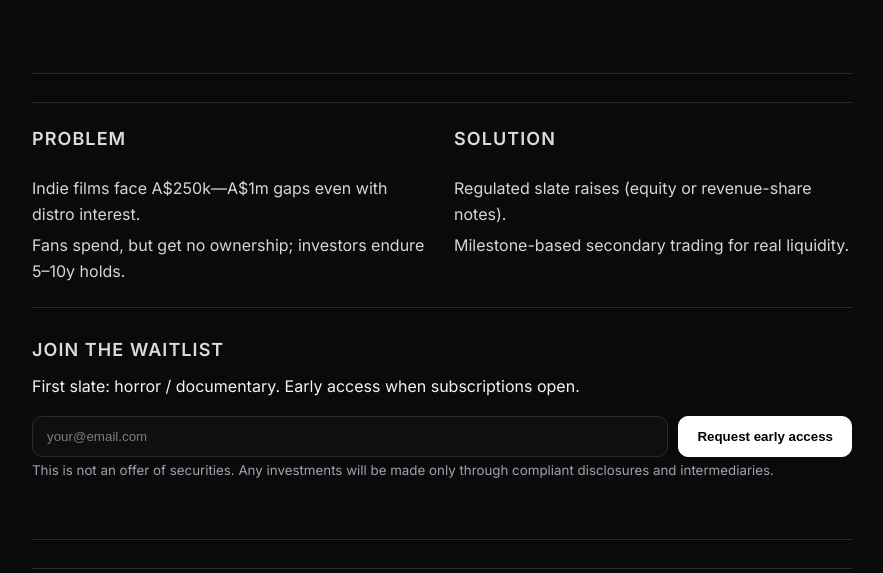
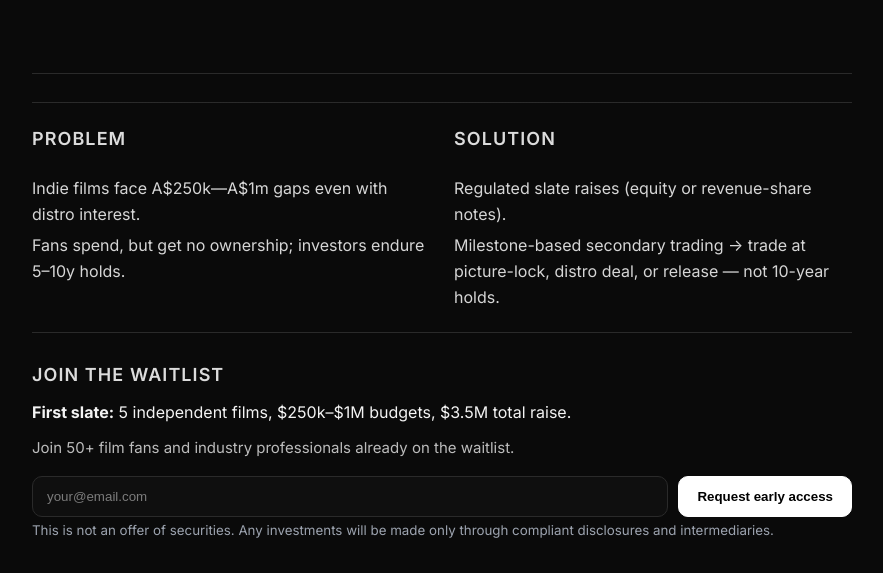
Before and after one commit to jawada098/lumiere-landing, a plain HTML site: page index.html in a window 1280 px wide. Shown: the part 379-952 px from the top of the page, without its empty margins (198-1081 px from the left). Drawn offline with Linux system fonts and the light colour scheme.

Commit message:
Update index.html

```diff
--- a/index.html
+++ b/index.html
@@ -4,29 +4,24 @@
   <meta charset="utf-8" />
   <title>Lumiere — Own the movies you love</title>
   <meta name="viewport" content="width=device-width, initial-scale=1" />
-  <!-- Fonts: a sharp grotesk + editorial serif (A24 vibe: stark, high-contrast) -->
   <link href="https://fonts.googleapis.com/css2?family=Inter:wght@300;400;600;700&family=Newsreader:opsz,wght@6..72,500;6..72,700&display=swap" rel="stylesheet">
   <style>
     :root{
-      --bg:#0a0a0a;        /* near-black */
-      --fg:#f3f3f3;        /* off-white */
-      --muted:#9ca3af;     /* cool grey */
-      --line:#2a2a2a;      /* hairline */
-      --accent:#ffffff;    /* keep it monochrome; we can add color later */
-      --max:860px;         /* content width */
+      --bg:#0a0a0a;
+      --fg:#f3f3f3;
+      --muted:#9ca3af;
+      --line:#2a2a2a;
+      --accent:#ffffff;
+      --max:860px;
       --tight:-0.02em;
     }
     *{box-sizing:border-box}
     html,body{margin:0; padding:0; background:var(--bg); color:var(--fg);}
     body{font-family:Inter,system-ui,-apple-system,Segoe UI,Roboto,Helvetica,Arial,sans-serif; line-height:1.6;}
-
-    /* Layout */
     .wrap{max-width:var(--max); margin:0 auto; padding:64px 20px;}
     header{padding:96px 0 48px;}
     section{padding:28px 0;}
     .rule{height:1px;background:var(--line);margin:28px 0;}
-
-    /* Type */
     .eyebrow{letter-spacing:.18em; text-transform:uppercase; color:var(--muted); font-size:12px}
     h1{font-family:Newsreader,Georgia,Times,serif; font-weight:700; font-size:52px; line-height:1.05; letter-spacing:var(--tight); margin:10px 0 14px;}
     .dek{font-size:20px; color:#d4d4d4; letter-spacing:0.01em; max-width:52ch}
@@ -34,13 +29,9 @@
     p{margin:8px 0 0}
     .list{margin:0; padding:0; list-style:none}
     .list li{margin:6px 0 0; color:#d6d6d6}
-
-    /* Card strips for that editorial feel */
     .strip{border-top:1px solid var(--line); border-bottom:1px solid var(--line); padding:22px 0; display:grid; grid-template-columns: 1fr; gap:16px;}
     .strip .col{display:flex; flex-direction:column; gap:6px}
     @media(min-width:900px){ .strip{grid-template-columns: 1fr 1fr; gap:24px;} }
-
-    /* Form */
     form{display:flex; gap:10px; flex-wrap:wrap; margin-top:16px}
     input[type=email]{
       flex:1; min-width:260px;
@@ -56,21 +47,12 @@
     button:hover{transform:translateY(-1px)}
     button:active{transform:translateY(0)}
     small{color:var(--muted)}
-
-    /* Notices */
     .note{margin-top:12px; font-size:14px; display:none; border:1px solid var(--line); border-radius:10px; padding:10px 12px}
     .ok{background:#0f2214; color:#b7f7c5; border-color:#1f4d2d}
     .bad{background:#2a1414; color:#f7b7b7; border-color:#5c2a2a}
-
-    /* Subtle grain for texture */
-    .grain:before{
-      content:""; position:fixed; inset:0; pointer-events:none;
-      background-image:radial-gradient(rgba(255,255,255,.02) 1px, transparent 1px);
-      background-size:3px 3px; opacity:.6; mix-blend-mode:soft-light;
-    }
-
-    /* Footer */
+    .grain:before{content:""; position:fixed; inset:0; pointer-events:none; background-image:radial-gradient(rgba(255,255,255,.02) 1px, transparent 1px); background-size:3px 3px; opacity:.6; mix-blend-mode:soft-light;}
     footer{padding:40px 0 20px; text-align:center; color:var(--muted); font-size:12px}
+    .social-proof { font-size:15px; color:#bcbcbc; margin-top:10px; }
   </style>
 </head>
 <body class="grain">
@@ -83,7 +65,6 @@
 
     <div class="rule"></div>
 
-    <!-- Problem / Solution in an editorial strip -->
     <section class="strip">
       <div class="col">
         <h2>Problem</h2>
@@ -96,14 +77,15 @@
         <h2>Solution</h2>
         <ul class="list">
           <li>Regulated slate raises (equity or revenue-share notes).</li>
-          <li>Milestone-based secondary trading for real liquidity.</li>
+          <li>Milestone-based secondary trading → trade at picture-lock, distro deal, or release — not 10-year holds.</li>
         </ul>
       </div>
     </section>
 
     <section>
       <h2>Join the waitlist</h2>
-      <p>First slate: horror / documentary. Early access when subscriptions open.</p>
+      <p><strong>First slate:</strong> 5 independent films, $250k–$1M budgets, $3.5M total raise.</p>
+      <p class="social-proof">Join 50+ film fans and industry professionals already on the waitlist.</p>
       <form id="waitlist" action="https://formspree.io/f/YOUR_FORM_ID" method="POST">
         <input type="email" name="email" placeholder="your@email.com" required>
         <input type="text" name="_gotcha" style="display:none" autocomplete="off">
@@ -116,13 +98,12 @@
 
     <div class="rule"></div>
 
-    <!-- What we're building -->
     <section class="strip">
       <div class="col">
         <h2>What we’re building</h2>
         <ul class="list">
           <li>Primary: 5-film slates with standardized waterfalls.</li>
-          <li>Secondary: scheduled windows post-milestones.</li>
+          <li>Secondary: scheduled trading windows post-milestones.</li>
           <li>Investor dashboards with transparent reporting.</li>
         </ul>
       </div>
@@ -139,9 +120,7 @@
   </div>
 
   <script>
-    // Year
     document.getElementById('y').textContent = new Date().getFullYear();
-    // Formspree inline submit (no redirect)
     const form = document.getElementById('waitlist');
     const ok = document.getElementById('ok');
     const bad = document.getElementById('bad');
```
